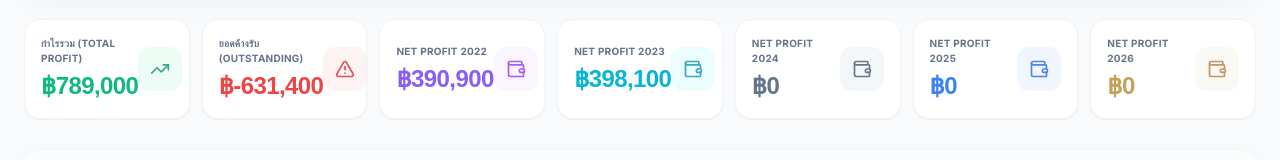
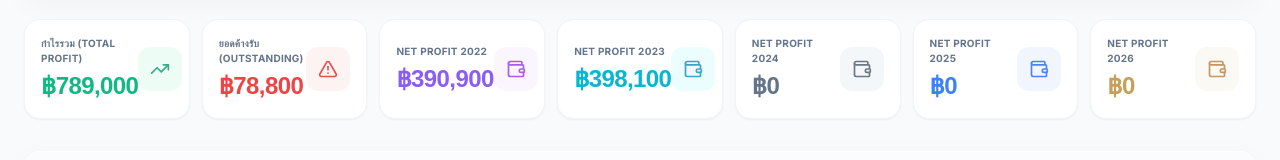
Before and after one commit to suteechu/TheToi.Design.Studio, a React (Vite) app: page / in a window 1280 px wide. Shown: the part 272-432 px from the top of the page. Built offline with nearby package versions, Linux system fonts and the light colour scheme; no server answers; a web font is replaced by a local one.

Commit message:
fix: แก้ไขสูตรยอดค้างรับ (Outstanding) ติดลบ และตรวจสอบความถูกต้องของกำไรรวมทุกปี (2022-2026)

```diff
--- a/src/App.jsx
+++ b/src/App.jsx
@@ -79,13 +79,13 @@ const parseCSV = (text) => {
     const totalProfessionalFees = feeEng + feeArch + feeSuper;
 
     const actualOutsourceFee = pm(cleanCols[16]);
-    const pendingAmount      = pm(cleanCols[17]);
     const receivedAmount     = pm(cleanCols[18]);
     const sheetProfit        = pm(cleanCols[19]);
     const isMoneyReceived    = (cleanCols[20] ?? '').toUpperCase() === 'TRUE';
 
     const calculatedTotal = designFee + totalProfessionalFees;
-    const totalPrice = calculatedTotal;
+    const totalPrice = pm(cleanCols[21]) || calculatedTotal;
+    const pendingAmount      = isMoneyReceived ? 0 : Math.max(0, totalPrice - receivedAmount);
 
     const startDate    = convertSheetDate(cleanCols[2]);
     const deliveryDate = convertSheetDate(cleanCols[3]);
@@ -194,7 +194,8 @@ export default function App() {
 
   const handleShare = (job) => {
     const teamName = job.teamName ?? '-';
-    const balance = (parseFloat(job.pendingAmount) || 0) - (parseFloat(job.receivedAmount) || 0);
+    const isPaid = job.isMoneyReceived === true || (parseFloat(job.pendingAmount) || 0) === 0;
+    const balance = isPaid ? 0 : (parseFloat(job.pendingAmount) || Math.max(0, (parseFloat(job.totalPrice) || 0) - (parseFloat(job.receivedAmount) || 0)));
 
     const designFee = parseFloat(job.designFee) || 0;
     const feeEng = parseFloat(job.feeEng) || 0;
@@ -273,7 +274,8 @@ export default function App() {
     jobs.forEach(j => {
       const price = parseFloat(j.totalPrice) || 0;
       const profit = parseFloat(j.sheetProfit) || 0;
-      const balance = (parseFloat(j.pendingAmount) || 0) - (parseFloat(j.receivedAmount) || 0);
+      const isPaid = j.isMoneyReceived === true || (parseFloat(j.pendingAmount) || 0) === 0;
+      const balance = isPaid ? 0 : (parseFloat(j.pendingAmount) || Math.max(0, price - (parseFloat(j.receivedAmount) || 0)));
       const cost = (parseFloat(j.actualOutsourceFee) || 0) + (parseFloat(j.totalProfessionalFees) || 0);
 
       totalRevenue += price;
@@ -324,7 +326,11 @@ export default function App() {
       if (filterStatus === 'ALL') return true;
       if (filterStatus === 'ACTIVE') return j.status !== 'FINISHED';
       if (filterStatus === 'FINISHED') return j.status === 'FINISHED';
-      if (filterStatus === 'UNPAID') return ((parseFloat(j.pendingAmount) || 0) - (parseFloat(j.receivedAmount) || 0)) > 0;
+      if (filterStatus === 'UNPAID') {
+        const isPaid = j.isMoneyReceived === true || (parseFloat(j.pendingAmount) || 0) === 0;
+        const balance = isPaid ? 0 : (parseFloat(j.pendingAmount) || Math.max(0, (parseFloat(j.totalPrice) || 0) - (parseFloat(j.receivedAmount) || 0)));
+        return balance > 0;
+      }
       return true;
     });
 
@@ -334,8 +340,10 @@ export default function App() {
         let bValue = b[sortConfig.key];
 
         if (sortConfig.key === 'balance') {
-          aValue = (parseFloat(a.pendingAmount) || 0) - (parseFloat(a.receivedAmount) || 0);
-          bValue = (parseFloat(b.pendingAmount) || 0) - (parseFloat(b.receivedAmount) || 0);
+          const aPaid = a.isMoneyReceived === true || (parseFloat(a.pendingAmount) || 0) === 0;
+          const bPaid = b.isMoneyReceived === true || (parseFloat(b.pendingAmount) || 0) === 0;
+          aValue = aPaid ? 0 : (parseFloat(a.pendingAmount) || Math.max(0, (parseFloat(a.totalPrice) || 0) - (parseFloat(a.receivedAmount) || 0)));
+          bValue = bPaid ? 0 : (parseFloat(b.pendingAmount) || Math.max(0, (parseFloat(b.totalPrice) || 0) - (parseFloat(b.receivedAmount) || 0)));
         } else if (['totalPrice', 'sheetProfit', 'receivedAmount', 'no'].includes(sortConfig.key)) {
           aValue = parseFloat(aValue) || 0;
           bValue = parseFloat(bValue) || 0;
--- a/src/components/JobRow.jsx
+++ b/src/components/JobRow.jsx
@@ -16,10 +16,8 @@ const ImageWithEdit = ({ src, onEdit }) => (
 );
 
 export default function JobRow({ job, displayImage, onDoc, onShare, onEditImage }) {
-  const pendingAmount = parseFloat(job.pendingAmount) || 0;
-  const receivedAmount = parseFloat(job.receivedAmount) || 0;
-  const balance = pendingAmount - receivedAmount;
-  const isPaid = balance <= 0.1;
+  const isPaid = job.isMoneyReceived === true || (parseFloat(job.pendingAmount) || 0) === 0;
+  const balance = isPaid ? 0 : (parseFloat(job.pendingAmount) || Math.max(0, (parseFloat(job.totalPrice) || 0) - (parseFloat(job.receivedAmount) || 0)));
   const totalPrice = parseFloat(job.totalPrice) || 0;
   const sheetProfit = parseFloat(job.sheetProfit) || 0;
   const marginPercent = totalPrice > 0 ? (sheetProfit / totalPrice) * 100 : 0;
```
